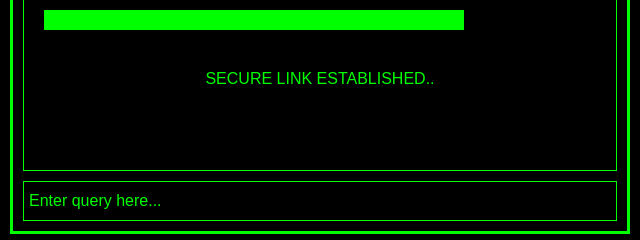
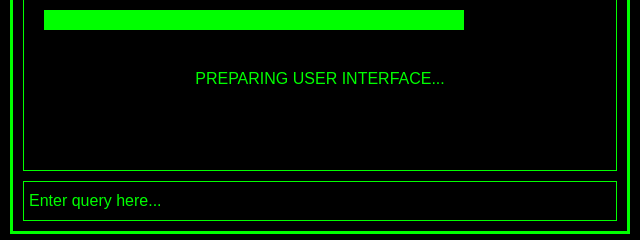
Before and after one commit to stanyfernando/dosmode, a plain HTML site: page index.html in a window 1280 px wide. Shown: the part 275-515 px from the top of the page, 320-960 px from the left. Drawn offline with Linux system fonts and the light colour scheme; a web font is replaced by a local one.

Commit message:
Update index.html

```diff
--- a/index.html
+++ b/index.html
@@ -221,7 +221,8 @@ document.addEventListener("contextmenu", function(e){
         const loadingMessages = [
             "ESTABLISHING ENCRYPTED CHANNEL.",
             "SECURE LINK ESTABLISHED..",
-            "LOADING USER INTERFACE...",
+            "PREPARING USER INTERFACE...",
+            "LOADING COMPLETE....",
         ];
 
         let currentMessageIndex = 0;
@@ -239,7 +240,7 @@ document.addEventListener("contextmenu", function(e){
                 width++;
                 loadingBar.style.width = width + '%';
 
-                if (width % 42 === 0 && currentMessageIndex < loadingMessages.length - 1) {
+                if (width % 35 === 0 && currentMessageIndex < loadingMessages.length - 1) {
                     currentMessageIndex++;
                     loadingText.innerHTML = loadingMessages[currentMessageIndex]; // Update loading text
                 }
```
